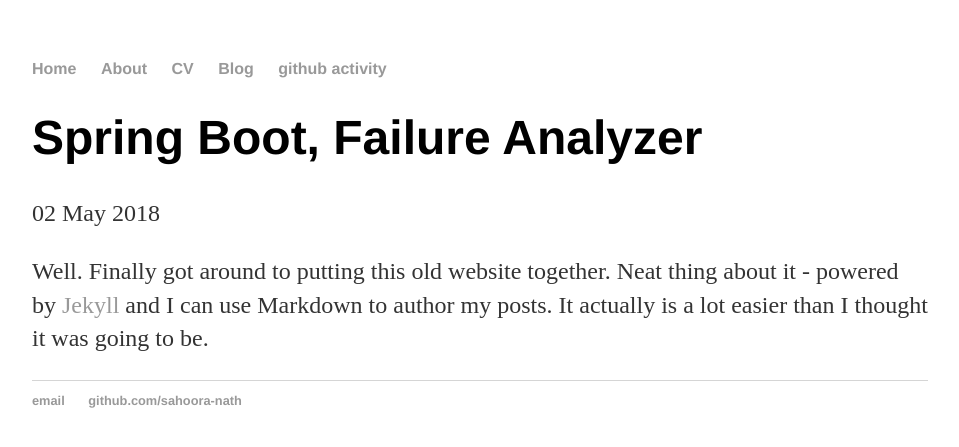
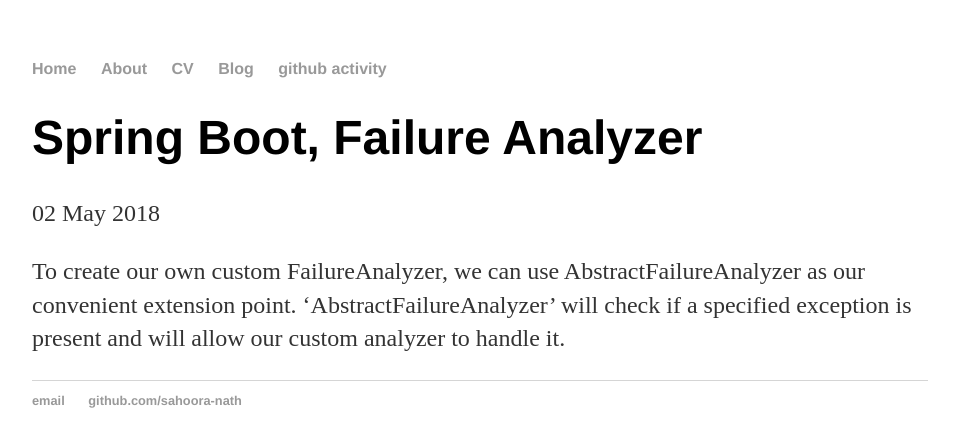
Before and after one commit to sahoora-nath/sahoora-nath.github.io, a Jekyll site: the page built from _posts/2018-05-02-spring-boot-failure-analyzer.md, in a window 1280 px wide. Shown: the top 447 px of the page, without its empty margins (160-1119 px from the left). Built offline with Jekyll 4.4.1, drawn with Linux system fonts in a browser that asks for light colours.

Commit message:
css modified

```diff
--- a/_posts/2018-05-02-spring-boot-failure-analyzer.md
+++ b/_posts/2018-05-02-spring-boot-failure-analyzer.md
@@ -4,4 +4,4 @@
 date: 2018-05-02
 ---
 
-Well. Finally got around to putting this old website together. Neat thing about it - powered by [Jekyll](http://jekyllrb.com) and I can use Markdown to author my posts. It actually is a lot easier than I thought it was going to be.
+To create our own custom FailureAnalyzer, we can use AbstractFailureAnalyzer as our convenient extension point. 'AbstractFailureAnalyzer' will check if a specified exception is present and will allow our custom analyzer to handle it.
--- a/index.html
+++ b/index.html
@@ -2,6 +2,8 @@
 layout: default
 title: Rabindra Sahoo, Java Developer
 ---
+<link rel="stylesheet" href="https://stackpath.bootstrapcdn.com/bootstrap/4.1.1/css/bootstrap.min.css">
+<script src="https://stackpath.bootstrapcdn.com/bootstrap/4.1.1/js/bootstrap.min.js"></script>
 <div class="blurb">
         <h1>Hi there, I'm Rabindra Sahoo!</h1>
 	<p>I make things on web as Enterprise integration developer living in Edinburgh, UK and working for <em>CGI</em> I'm also available for hire as a freelance java developer, designer, or consultant.<a href="/about">Read more about my life...</a></p>
```
Also changed, not shown: 1 other file.
